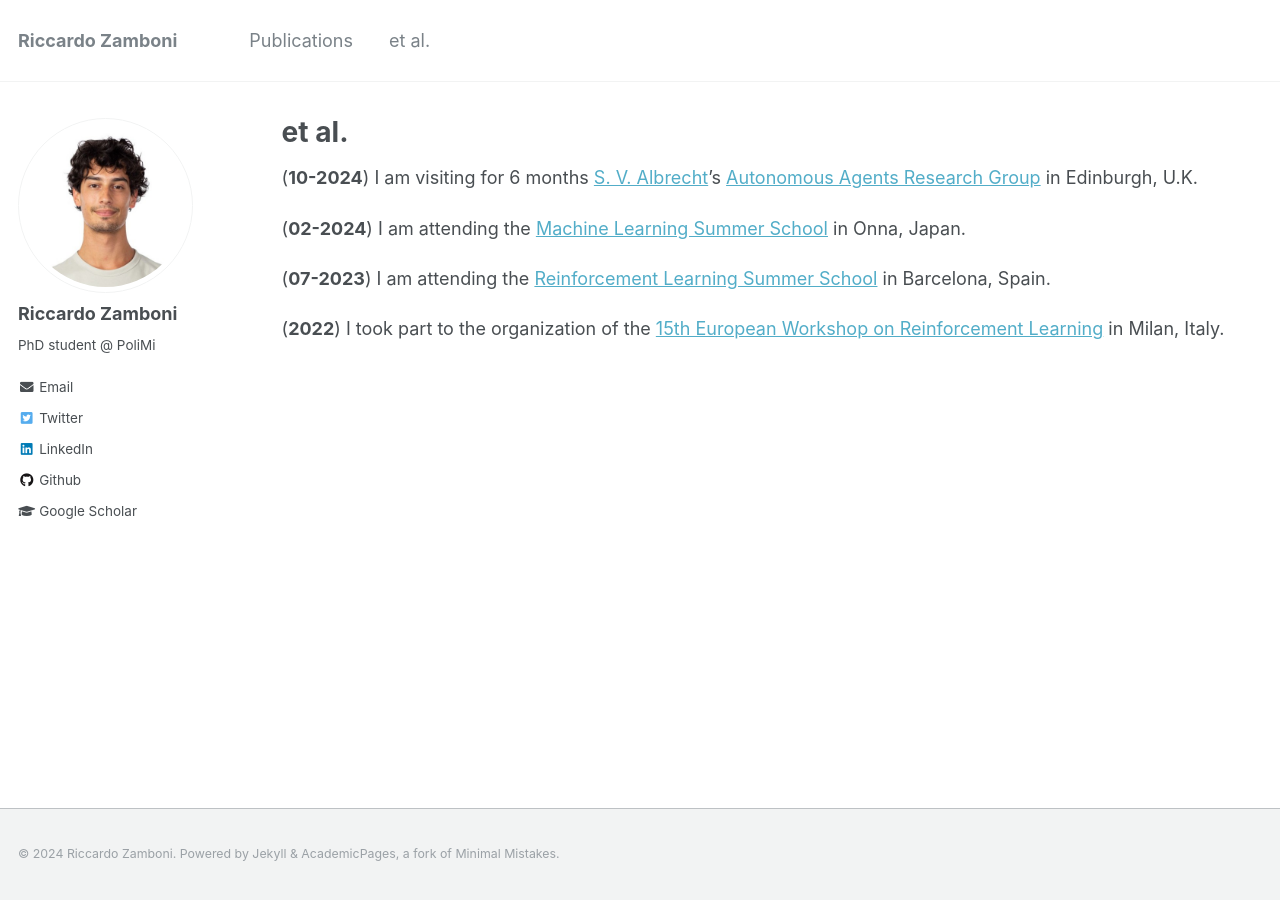
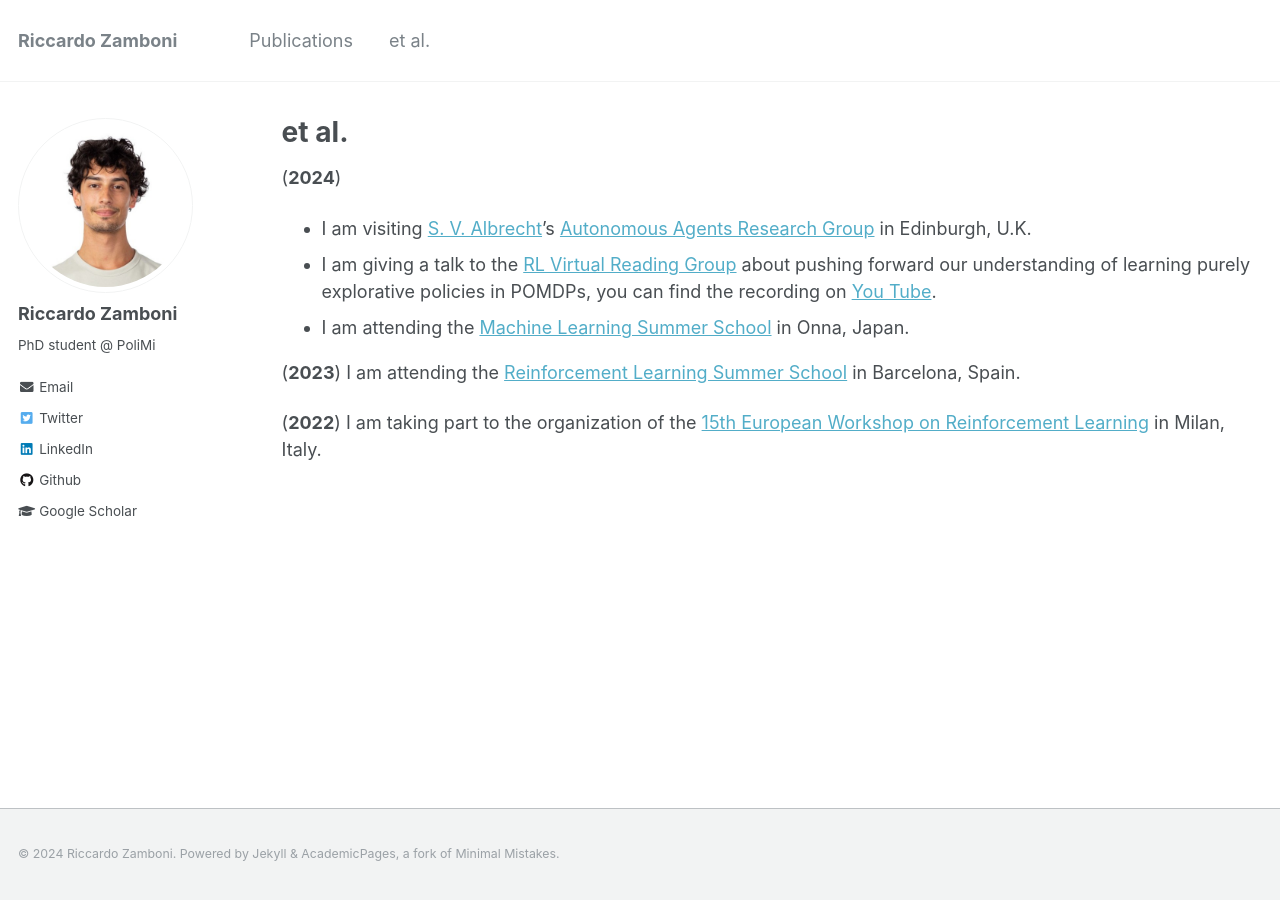
Before and after one commit to RiccZamboni/ricczamboni.github.io, a Jekyll site: the page built from _pages/news.md, in a window 1280 px wide. Built offline with Jekyll 4.4.1, drawn with Linux system fonts in a browser that asks for light colours.

Commit message:
Update news.md

```diff
--- a/_pages/news.md
+++ b/_pages/news.md
@@ -5,10 +5,11 @@ permalink: /news/
 author_profile: true
 ---
 
-(**10-2024**) I am visiting for 6 months [S. V. Albrecht](https://scholar.google.co.uk/citations?user=ceSFqCcAAAAJ&hl=en)'s [Autonomous Agents Research Group](https://agents.inf.ed.ac.uk) in Edinburgh, U.K.
+(**2024**)
+- I am visiting [S. V. Albrecht](https://scholar.google.co.uk/citations?user=ceSFqCcAAAAJ&hl=en)'s [Autonomous Agents Research Group](https://agents.inf.ed.ac.uk) in Edinburgh, U.K.
+- I am giving a talk to the [RL Virtual Reading Group](https://agents.inf.ed.ac.uk/reading-group/) about pushing forward our understanding of learning purely explorative policies in POMDPs, you can find the recording on [You Tube](https://www.youtube.com/watch?v=hAxd6--b7TM).
+- I am attending the [Machine Learning Summer School](https://groups.oist.jp/mlss) in Onna, Japan.
 
-(**02-2024**) I am attending the [Machine Learning Summer School](https://groups.oist.jp/mlss) in Onna, Japan.
+(**2023**) I am attending the [Reinforcement Learning Summer School](https://rlsummerschool.com/) in Barcelona, Spain.
 
-(**07-2023**) I am attending the [Reinforcement Learning Summer School](https://rlsummerschool.com/) in Barcelona, Spain.
-
-(**2022**) I took part to the organization of the [15th European Workshop on Reinforcement Learning](https://ewrl.wordpress.com/past-ewrl/ewrl15-2022/) in Milan, Italy.
+(**2022**) I am taking part to the organization of the [15th European Workshop on Reinforcement Learning](https://ewrl.wordpress.com/past-ewrl/ewrl15-2022/) in Milan, Italy.
```
